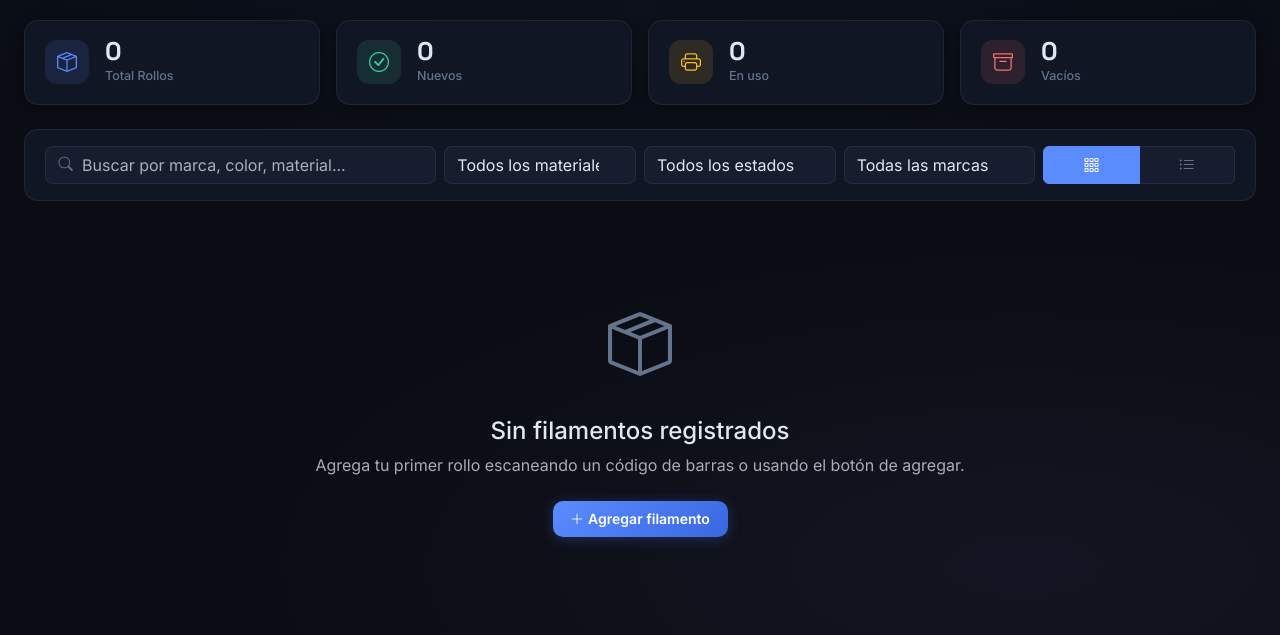
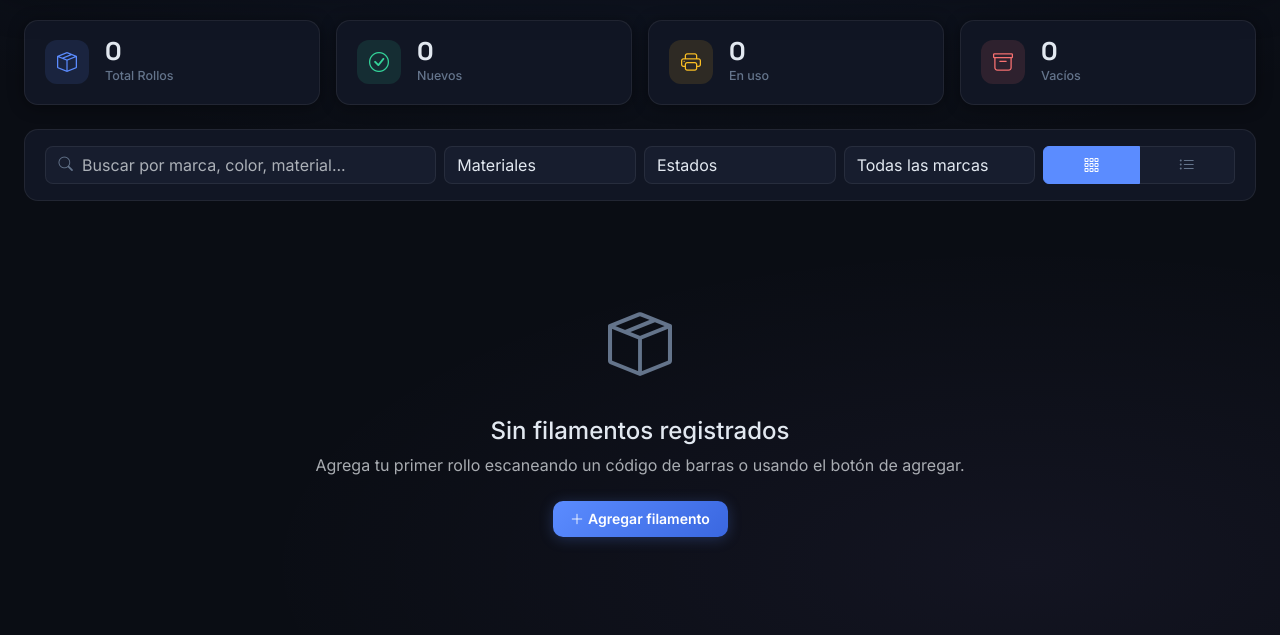
Before and after one commit to jscorrea11/filamanager_app, a website: page index.html in a window 1280 px wide. Shown: the part 75-710 px from the top of the page. Drawn offline with nearby package versions, Linux system fonts and the light colour scheme.

Commit message:
actualizacion filtros de busqueda html

```diff
--- a/index.html
+++ b/index.html
@@ -106,7 +106,7 @@
         </div>
         <div class="col-6 col-md-2">
           <select class="form-select fm-select" id="filterMaterial">
-            <option value="">Todos los materiales</option>
+            <option value="">Materiales</option>
             <option>PLA</option>
             <option>PETG</option>
             <option>ABS</option>
@@ -119,7 +119,7 @@
         </div>
         <div class="col-6 col-md-2">
           <select class="form-select fm-select" id="filterStatus">
-            <option value="">Todos los estados</option>
+            <option value="">Estados</option>
             <option value="new">Nuevo</option>
             <option value="in-use">En uso</option>
             <option value="stored">Almacenado</option>
@@ -128,7 +128,7 @@
         </div>
         <div class="col-6 col-md-2">
           <select class="form-select fm-select" id="filterBrand">
-            <option value="">Todas las marcas</option>
+            <option value="">Marcas</option>
           </select>
         </div>
         <div class="col-6 col-md-2">
```
